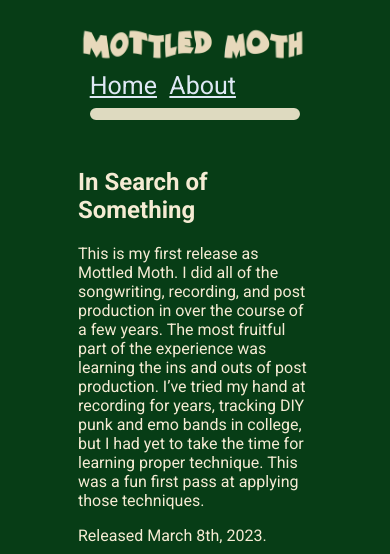
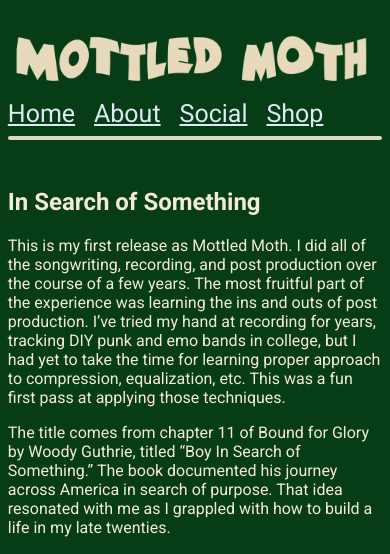
Before and after one commit to timothyholmes/mottled-moth-rocks, a Jekyll site: the page built from _posts/2014-01-16-in-search-of-something.md, in a window 390 px wide. Shown: the top 554 px of the page. Built offline with Jekyll 4.4.1, drawn with Linux system fonts in a browser that asks for light colours.

Commit message:
Fixed typos, updated media container styles, added social page

```diff
--- a/_includes/header.html
+++ b/_includes/header.html
@@ -7,6 +7,8 @@
         <nav>
             <a href="/">Home</a>
             <a href="/about">About</a>
+            <a href="/social">Social</a>
+            <a href="https://mottledmoth.bandcamp.com">Shop</a>
         </nav>
 
         <hr>
--- a/_layouts/default.html
+++ b/_layouts/default.html
@@ -23,5 +23,4 @@
             </div>
         </section>
     </body>
-
 </html>
--- a/_posts/2014-01-16-in-search-of-something.md
+++ b/_posts/2014-01-16-in-search-of-something.md
@@ -5,10 +5,16 @@
 tags: creativity project
 ---
 
-This is my first release as Mottled Moth. I did all of the songwriting, recording, and post production in over the course of a few years. The most fruitful part of the experience was learning the ins and outs of post production. I've tried my hand at recording for years, tracking DIY punk and emo bands in college, but I had yet to take the time for learning proper technique. This was a fun first pass at applying those techniques.
+This is my first release as Mottled Moth. I did all of the songwriting, recording, and post production over the course of a few years. The most fruitful part of the experience was learning the ins and outs of post production. I've tried my hand at recording for years, tracking DIY punk and emo bands in college, but I had yet to take the time for learning proper approach to compression, equalization, etc. This was a fun first pass at applying those techniques.
+
+The title comes from chapter 11 of Bound for Glory by Woody Guthrie, titled "Boy In Search of Something." The book documented his journey across America in search of purpose. That idea resonated with me as I grappled with how to build a life in my late twenties.
 
 Released March 8th, 2023.
 
-<iframe allow="autoplay *; encrypted-media *;" frameborder="0" height="450" style="width:100%;max-width:660px;overflow:hidden;background:transparent;" sandbox="allow-forms allow-popups allow-same-origin allow-scripts allow-storage-access-by-user-activation allow-top-navigation-by-user-activation" src="https://embed.music.apple.com/us/album/in-search-of-something-ep/1676202018"></iframe>
+<div class="media-container">
+    <iframe allow="autoplay *; encrypted-media *;" frameborder="0" width="100%" height="100%" sandbox="allow-forms allow-popups allow-same-origin allow-scripts allow-storage-access-by-user-activation allow-top-navigation-by-user-activation" src="https://embed.music.apple.com/us/album/in-search-of-something-ep/1676202018"></iframe>
+<div>
 
-<iframe style="border-radius:12px" src="https://open.spotify.com/embed/album/4xgEBLmylABgfc2AT0mMP5?utm_source=generator&theme=0" width="100%" height="380" frameBorder="0" allowfullscreen="" allow="autoplay; clipboard-write; encrypted-media; fullscreen; picture-in-picture"></iframe>
+<div class="media-container">
+    <iframe style="border-radius:12px" src="https://open.spotify.com/embed/album/4xgEBLmylABgfc2AT0mMP5?utm_source=generator&theme=0" width="100%" height="100%" frameBorder="0" allowfullscreen="" allow="autoplay; clipboard-write; encrypted-media; fullscreen; picture-in-picture"></iframe>
+</div>
--- a/assets/css/styles.css
+++ b/assets/css/styles.css
@@ -1,8 +1,3 @@
-.apge-body {
-    padding-left: 25%;
-    padding-right: 25%;
-}
-
 img {
     width: 100%
 }
@@ -60,13 +55,32 @@
     padding-right: 4%;
 }
 
-.section-break {
-    padding-left: 5%;
-    padding-right: 5%;
+.heading {
+    font-size: 75px;
+    text-decoration: none;
 }
 
 hr {
-    border: 6px solid #f5ebd3;
+    border: 2px solid #f5ebd3;
     border-radius: 15px;
     opacity: .9;
 }
+
+.media-container {
+    width: 50%;
+    display: inline-block;
+    height: 450px;
+}
+
+@media (max-width: 1250px) {
+    .page-body,
+    .page-header {
+        padding-left: 2%;
+        padding-right: 2%;
+    }
+
+    .media-container {
+        width: 100%;
+        height: 450px;
+    }
+}
```
Also changed, not shown: _posts/2024-01-17-cosmic-strain-split.markdown (+6 -2 lines), social.md (added, +12 -0 lines).
